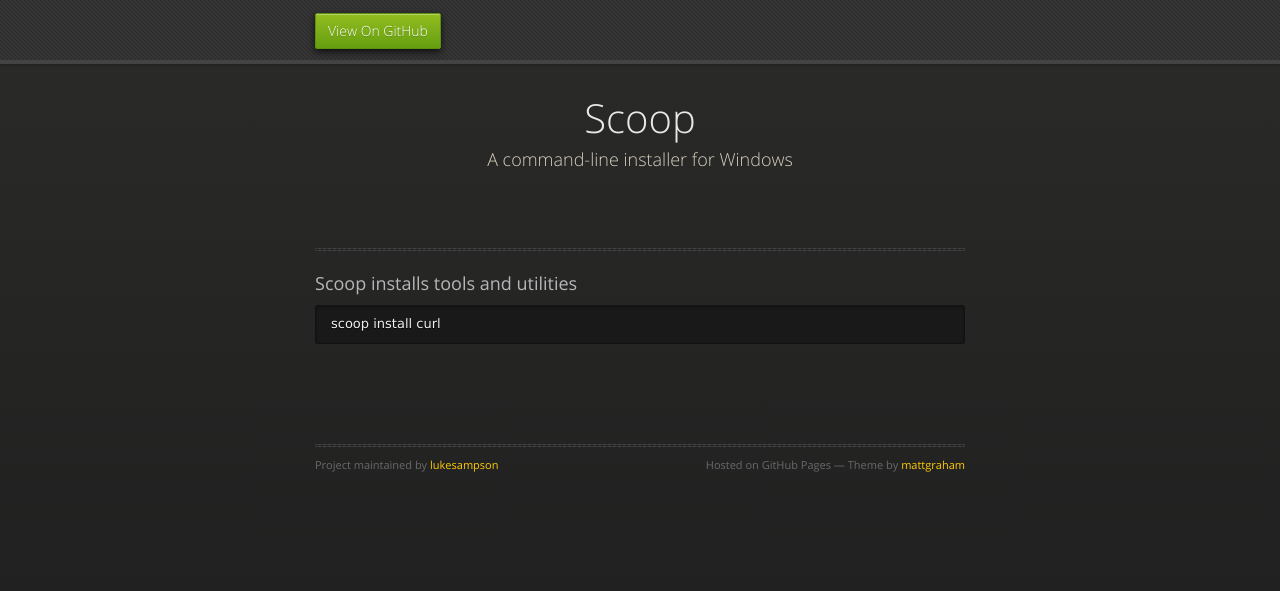
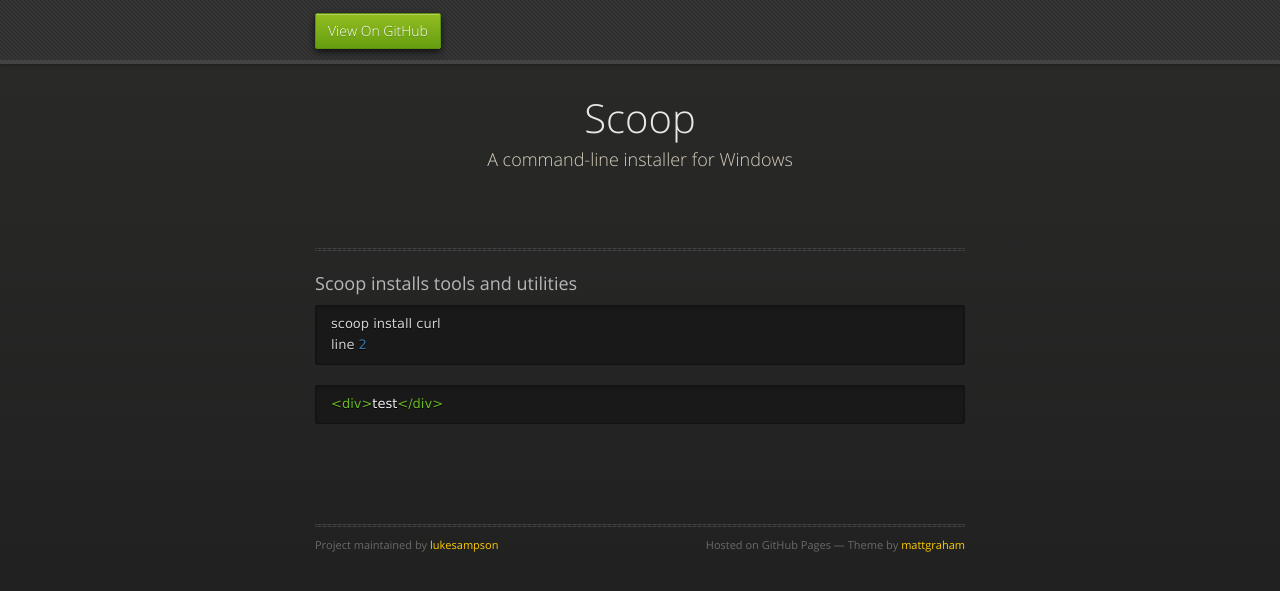
Before and after one commit to ScoopInstaller/Scoop, a Jekyll site: the page built from new.md, in a window 1280 px wide. Shown: the top 591 px of the page. Built offline with Jekyll 4.4.1, drawn with Linux system fonts in a browser that asks for light colours; nearby versions of some CDN libraries; Markdown is read by kramdown in place of the engine named in the settings.

Commit message:
fenced code blocks not working

````diff
--- a/_config.yml
+++ b/_config.yml
@@ -1,3 +1 @@
-safe: true
-lsi: false
-pygments: true
+markdown: maruku
--- a/new.md
+++ b/new.md
@@ -6,6 +6,11 @@ layout: default
 
 ### Scoop installs tools and utilities
 
+```ruby
+scoop install curl
+line 2
 ```
-scoop install curl
+
+```html
+<div>test</div>
 ```
````
